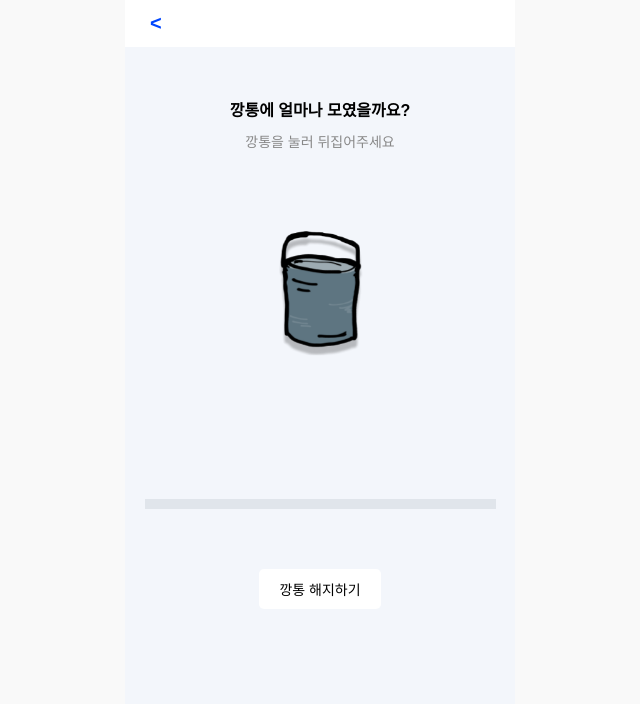
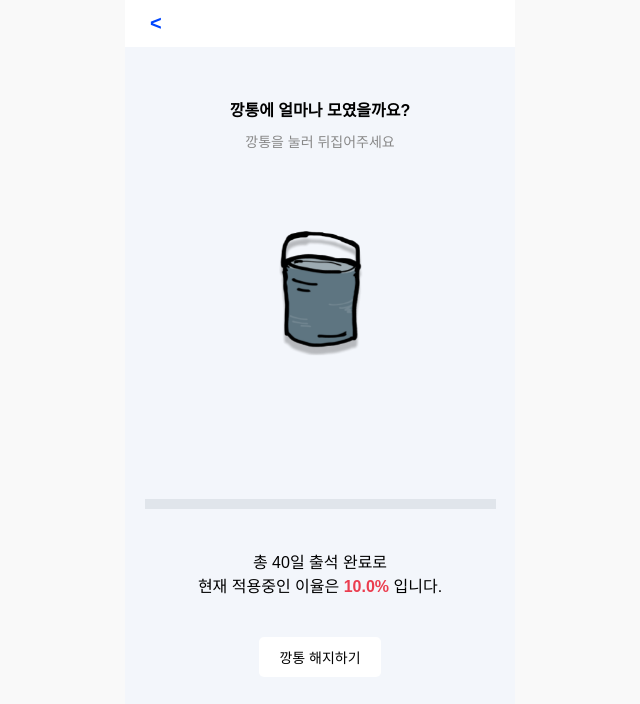
Before and after one commit to Jyebin/shinhan_team2_SOL_the_front, a React (Create React App) app: page /MyCanPage in a window 1280 px wide. Shown: the top 704 px of the page, without its empty margins (320-960 px from the left). Built offline with nearby package versions, Linux system fonts and the light colour scheme; a web font is replaced by a local one.

Commit message:
feat: Add interest rate
- 이율 확인란 추가

```diff
--- a/src/assets/myCan/CanImageContainer.css
+++ b/src/assets/myCan/CanImageContainer.css
@@ -88,3 +88,13 @@
     height: 10px;
     margin-top: 70px;
 }
+
+.interest-rate {
+    margin-top: 40px;
+    font-weight: 500;
+}
+
+.interest-rate span {
+    color: #eb3d4f;
+    font-weight: bold;
+}
--- a/src/assets/myCan/TerminateButton.css
+++ b/src/assets/myCan/TerminateButton.css
@@ -12,6 +12,6 @@
     cursor: pointer;
     font-size: 14px;
     font-weight: 500;
-    margin-top: 40px;
+    margin-top: 20px;
     font-family: 'IBM Plex Sans KR', sans-serif;
 }
--- a/src/pages/MyCanPage.js
+++ b/src/pages/MyCanPage.js
@@ -9,6 +9,8 @@ import lineUrl from '../assets/common/img/line.png';
 import '../assets/myCan/MyCanPage.css';
 
 const balance = 49999;
+const days = 40;
+const interestRate = days >= 20 ? '10.0' : '8.0';
 
 const MyCanPage = () => {
     const [flipped, setFlipped] = useState(false);
@@ -88,6 +90,10 @@ const MyCanPage = () => {
                 handleClick={handleClick}
             />
             <img src={lineUrl} className="line" alt="line" />
+            <div className="interest-rate">
+                총 {days}일 출석 완료로 <br /> 현재 적용중인 이율은
+                <span> {interestRate}% </span>입니다.
+            </div>
             <TerminateButton onClick={handleTerminateClick} />
             {showModal && <ConfirmModal onClose={handleCloseModal} />}
         </Container>
```
